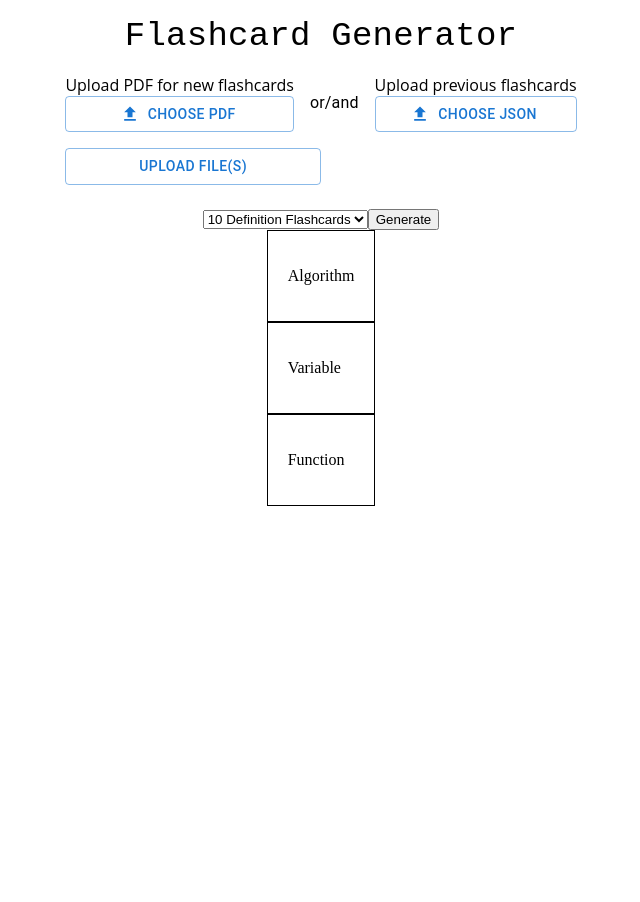
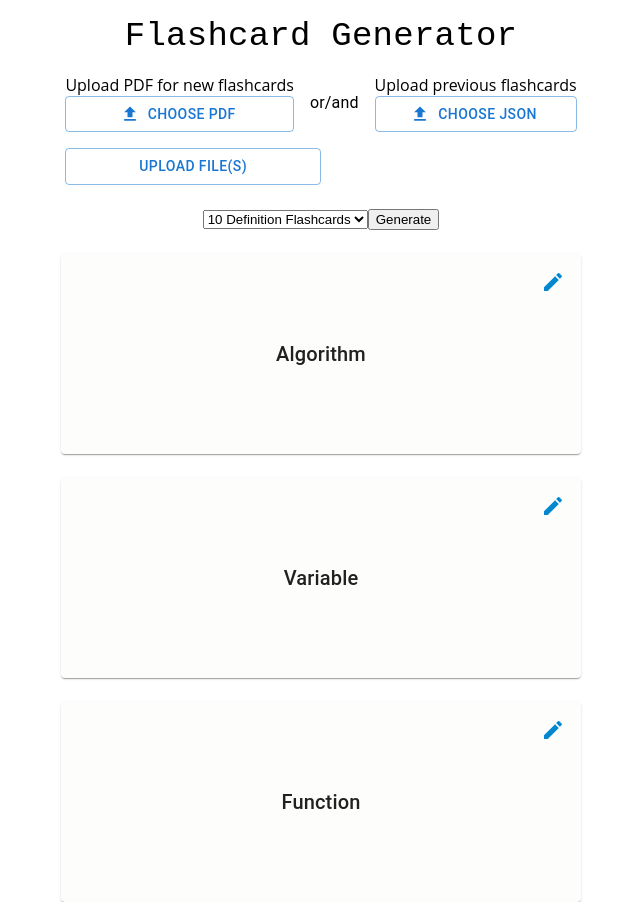
Before and after one commit to mereluo/flashcard-generator, a React (Vite) app: page / in a window 1280 px wide. Both pictures are taken after a click on the button "Generate". Shown: the whole page, without its empty margins (319-959 px from the left). Before the commit the page ends 800 px from the top, so only its background shows below. Built offline with nearby package versions, Linux system fonts and the light colour scheme.

Commit message:
Set up flashcard and flashcard list

```diff
--- a/src/components/Flashcard.jsx
+++ b/src/components/Flashcard.jsx
@@ -1,12 +1,101 @@
 import React, { useState } from 'react';
+import { Card, Typography, IconButton, TextareaAutosize } from '@mui/material';
+import { styled } from '@mui/system';
+import EditIcon from '@mui/icons-material/Edit';
+import CheckIcon from '@mui/icons-material/Check';
 
-const Flashcard = ({ flashcard }) => {
+const FlipCardContainer = styled('div')({
+  perspective: '1000px',
+  width: '520px',
+  height: '200px',
+  position: 'relative',
+});
+
+const FlipCardInner = styled('div')(({ flipped }) => ({
+  width: '100%',
+  height: '100%',
+  position: 'relative',
+  transition: 'transform 0.6s',
+  transformStyle: 'preserve-3d',
+  transform: flipped ? 'rotateY(180deg)' : 'rotateY(0deg)',
+}));
+
+const FlipCardSide = styled(Card)({
+  width: '100%',
+  height: '100%',
+  display: 'flex',
+  justifyContent: 'center',
+  alignItems: 'center',
+  textAlign: 'center',
+  position: 'absolute',
+  backfaceVisibility: 'hidden',
+  overflow: 'hidden',
+});
+
+const FrontSide = styled(FlipCardSide)({
+  backgroundColor: '#fdfdfb',
+});
+const BackSide = styled(FlipCardSide)({
+  transform: 'rotateY(180deg)',
+  backgroundColor: '#ebf4f9',
+});
+
+const StyledTextarea = styled(TextareaAutosize)({
+  width: '100%',
+  height: '100px',
+  maxHeight: '150px',
+  minHeight: '50px',
+  resize: 'vertical',
+  fontSize: '16px',
+  padding: '8px',
+  border: '1px solid #ccc',
+  borderRadius: '4px',
+  outline: 'none',
+  overflowY: 'scroll',
+  display: 'block',
+  boxSizing: 'border-box',
+});
+
+const Flashcard = ({ flashcard, onEdit }) => {
   const [flipped, setFlipped] = useState(false);
+  const [isEditing, setIsEditing] = useState(false);
+  const [frontText, setFrontText] = useState(flashcard.front);
+  const [backText, setBackText] = useState(flashcard.back);
+
+  const handleEditToggle = (e) => {
+    e.stopPropagation();
+    setIsEditing(!isEditing);
+    if (isEditing) {
+      onEdit({ front: frontText, back: backText });
+    }
+  };
 
   return (
-    <div className="flashcard" onClick={() => setFlipped(!flipped)} style={{ border: '1px solid black', padding: '20px', cursor: 'pointer' }}>
-      <p>{flipped ? flashcard.back : flashcard.front}</p>
-    </div>
+    <FlipCardContainer onClick={() => !isEditing && setFlipped(!flipped)}>
+      <FlipCardInner flipped={flipped}>
+        <FrontSide>
+          {isEditing ? (
+            <StyledTextarea value={frontText} onChange={(e) => setFrontText(e.target.value)} />
+          ) : (
+            <Typography variant="h6" sx={{ wordWrap: 'break-word', overflow: 'auto', textOverflow: 'ellipsis', maxHeight: '170px' }}>
+              {frontText}
+            </Typography>
+          )}
+        </FrontSide>
+        <BackSide>
+          {isEditing ? (
+            <StyledTextarea value={backText} onChange={(e) => setBackText(e.target.value)} />
+          ) : (
+            <Typography variant="h6" sx={{ wordWrap: 'break-word', overflow: 'auto', textOverflow: 'ellipsis', maxHeight: '170px' }}>
+              {backText}
+            </Typography>
+          )}
+        </BackSide>
+      </FlipCardInner>
+      <IconButton color="info" onClick={handleEditToggle} style={{ position: 'absolute', top: 8, right: 8 }}>
+        {isEditing ? <CheckIcon /> : <EditIcon />}
+      </IconButton>
+    </FlipCardContainer>
   );
 };
 
--- a/src/components/FlashcardList.jsx
+++ b/src/components/FlashcardList.jsx
@@ -1,13 +1,18 @@
 import React from 'react';
+import { Grid2, Box } from '@mui/material';
 import Flashcard from './Flashcard';
 
 const FlashcardList = ({ flashcards }) => {
   return (
-    <div className="flashcard-list">
-      {flashcards.map((card) => (
-        <Flashcard key={card.id} flashcard={card} />
-      ))}
-    </div>
+    <Box sx={{ display: 'flex', justifyContent: 'center', mt: 3 }}>
+      <Grid2 container spacing={3} justifyContent="center" sx={{ flexDirection: 'column' }}>
+        {flashcards.map((card) => (
+          <Grid2 item key={card.id}>
+            <Flashcard flashcard={card} />
+          </Grid2>
+        ))}
+      </Grid2>
+    </Box>
   );
 };
 
```
